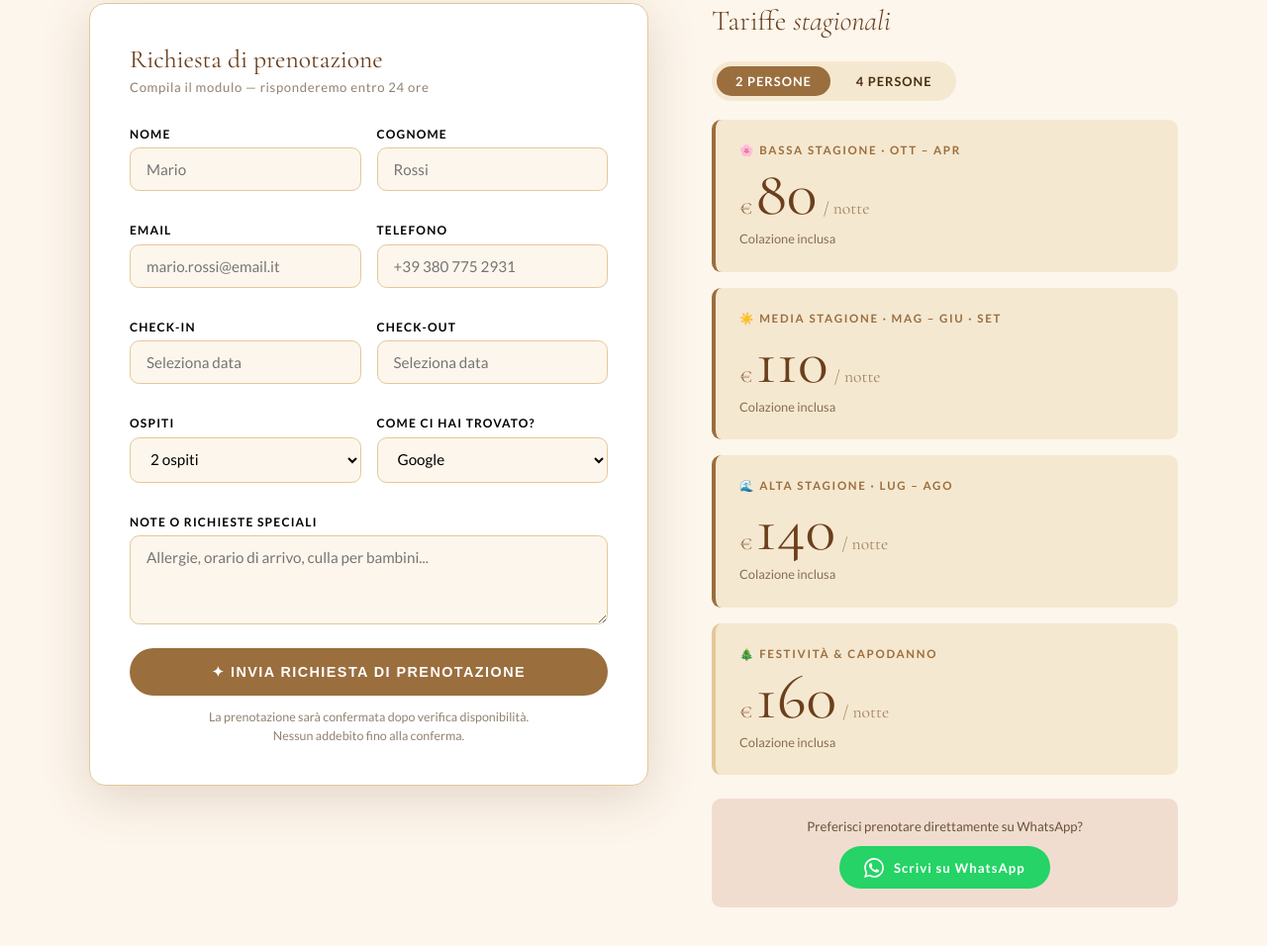
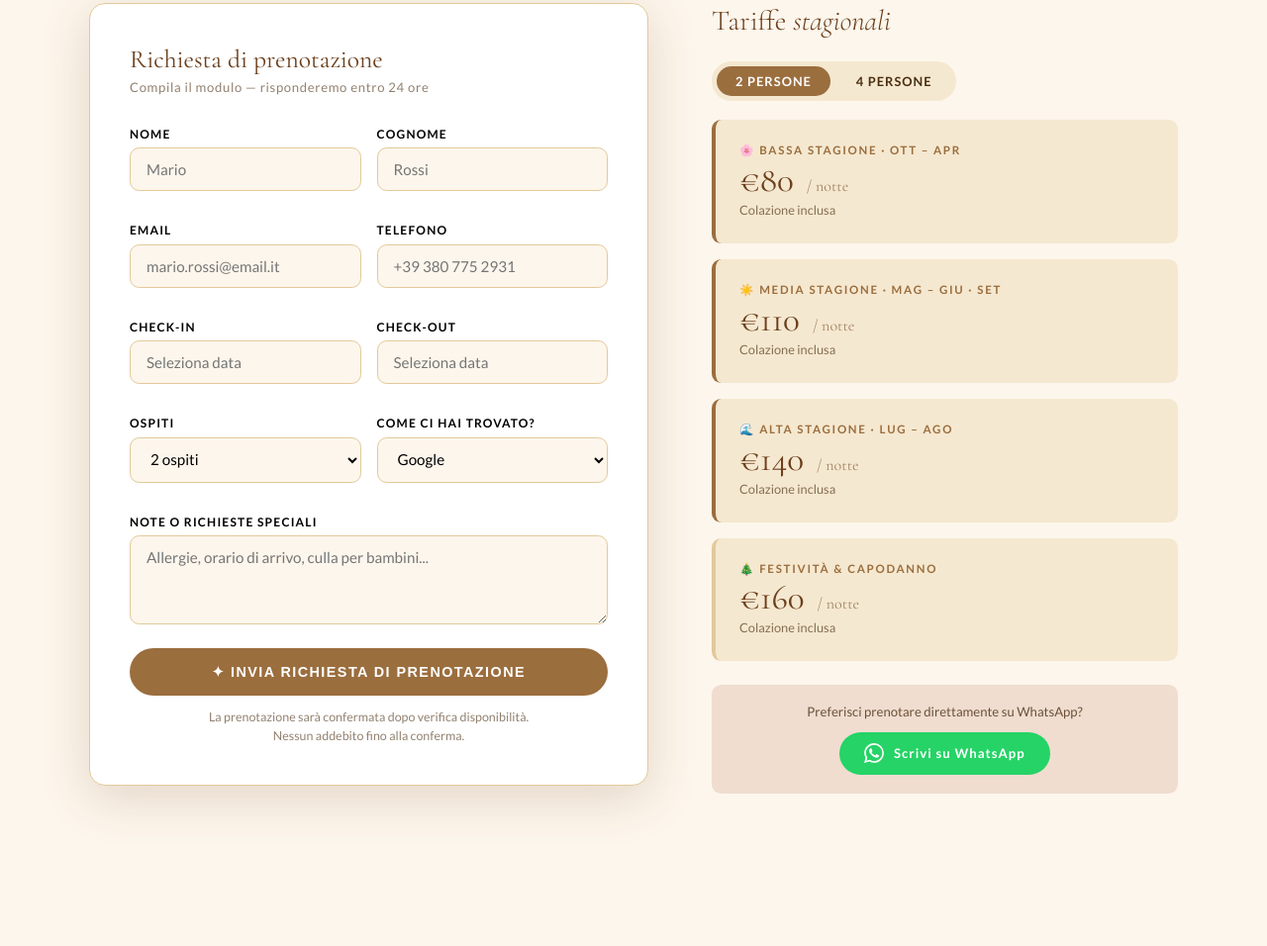
Before and after one commit to peppebianco/dimora-stella, a plain HTML site: page index.html in a window 1280 px wide. Shown: the part 4492-5448 px from the top of the page at 99% size. Drawn offline with nearby package versions, Linux system fonts and the light colour scheme; no server answers.

Commit message:
Prezzi: euro e cifra stessa dimensione media (2.2rem)

```diff
--- a/index.html
+++ b/index.html
@@ -630,16 +630,13 @@
   }
   .price-card .pc-prezzo {
     font-family:'Cormorant Garamond',serif;
-    font-size:4rem;
+    font-size:2.2rem;
     color:var(--noce);
     line-height:1;
-    display:flex;
-    align-items:baseline;
-    gap:.2rem;
-  }
-  .price-card .pc-prezzo .pc-cur { font-size:1.4rem; opacity:.7; }
-  .price-card .pc-prezzo .pc-val { font-size:4rem; }
-  .price-card .pc-prezzo > span:last-child { font-size:1.1rem; opacity:.6; margin-left:.2rem; }
+  }
+  .price-card .pc-prezzo .pc-cur { font-size:2.2rem; }
+  .price-card .pc-prezzo .pc-val { font-size:2.2rem; }
+  .price-card .pc-prezzo > span:last-child { font-size:1rem; opacity:.6; margin-left:.3rem; }
   .price-card .pc-note {
     font-size:.8rem;
     opacity:.65;
```
